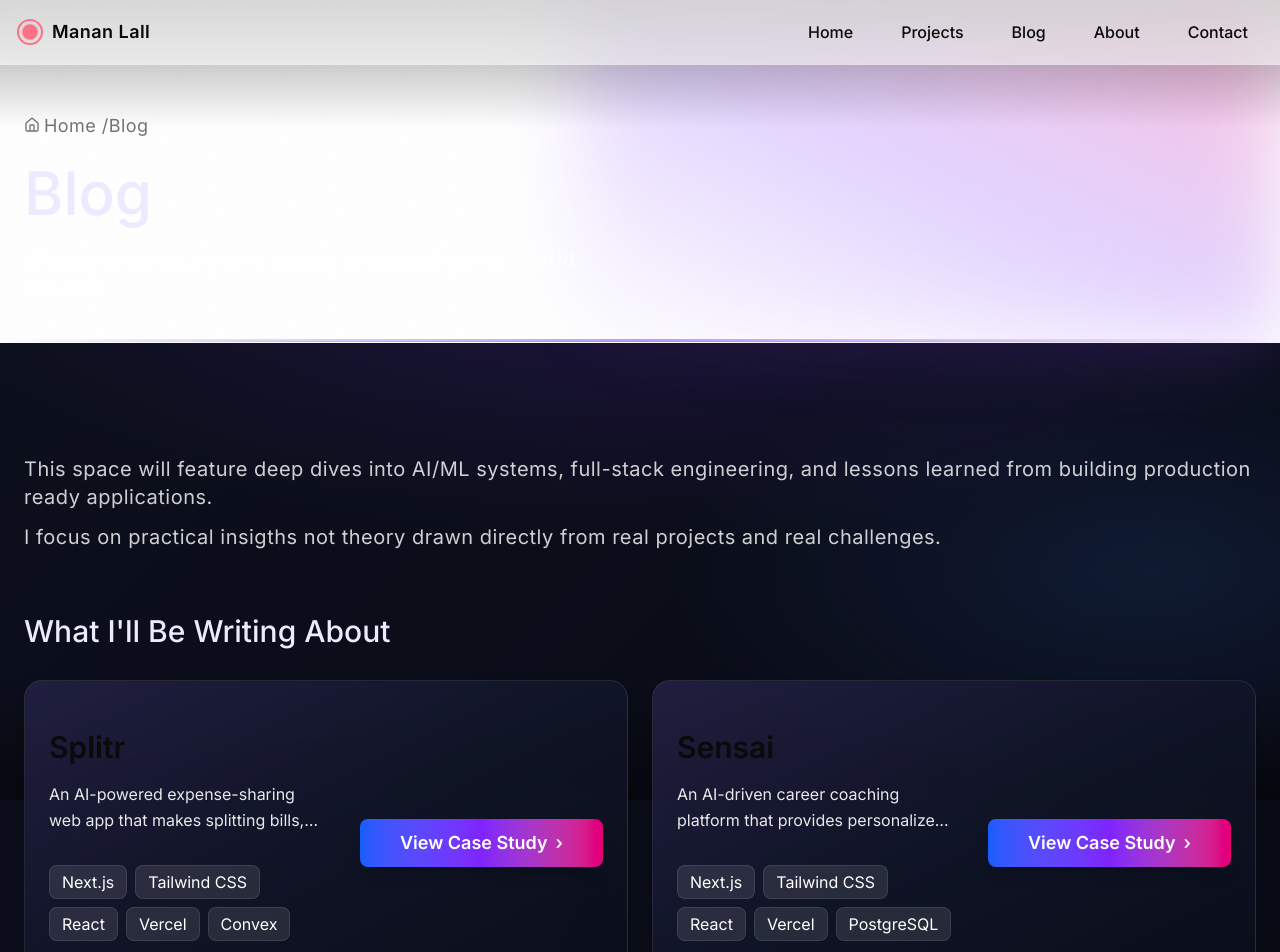
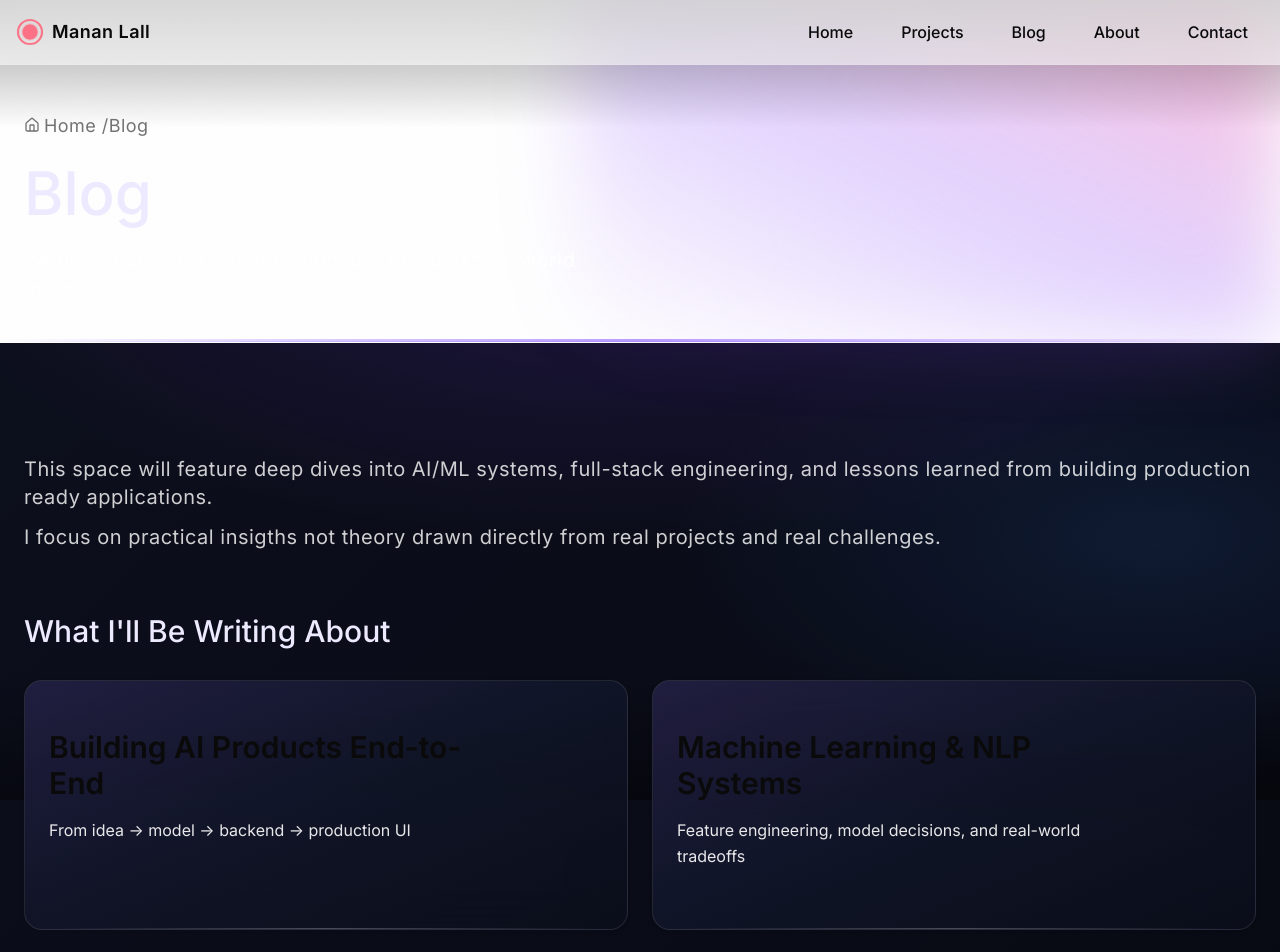
Before and after one commit to Manan0p/Personal-Portfolio, a Next.js app: page /blog in a window 1280 px wide. Shown: the top 952 px of the page. Built offline with nearby package versions, Linux system fonts and the light colour scheme.

Commit message:
loaded data

```diff
--- a/app/blog/page.jsx
+++ b/app/blog/page.jsx
@@ -1,5 +1,6 @@
 import { Button } from "@/components/ui/button";
 import { Card, CardContent } from "@/components/ui/card";
+import { blog } from "@/Data/blog";
 import { caseStudies } from "@/Data/case_studies";
 import { Home } from "lucide-react";
 import Link from "next/link";
@@ -51,7 +52,7 @@ export default function page() {
             <h3 className="font-medium text-violet-100 tracking-normal text-left text-xl mb-8 md:text-2xl lg:text-3xl leading-[1.1] md:leading-[1.1] lg:leading-[1.1]">
                 What I'll Be Writing About
             </h3>
-            <div className="grid grid-cols-2 gap-6 max-w-auto mx-auto ">{caseStudies.map((project,index)=>{
+            <div className="grid grid-cols-2 gap-6 max-w-auto mx-auto ">{blog.map((data,index)=>{
               return(
                 <Card key={index} className="after:absolute after:bottom-0 after:left-6 after:right-6 after:h-px after:bg-gradient-to-r after:from-transparent after:via-white/25 after:to-transparent group relative overflow-hidden rounded-2xl bg-gradient-to-br from-[#161a2d]/90 via-[#111528]/90 to-[#0b0e1a]/90
                                              backdrop-blur-xl border border-white/10 transition-all duration-300 hover:-translate-y-1 hover:border-white/20 hover:shadow-[0_0_80px_rgba(139,92,246,0.35)]
@@ -61,24 +62,11 @@ export default function page() {
                   <div className="pointer-events-none absolute inset-0 bg-gradient-to-br from-violet-500/10 via-transparent to-transparent" />
                   <CardContent className="relative flex items-center justify-between gap-8 px-6 py-6">
                       <div className="flex flex-col gap-3 max-w-[75%]">
-                        <h3 className="text-3xl mb-1 font-semibold">{project.title}</h3>
+                        <h3 className="text-3xl mb-1 font-semibold">{data.title}</h3>
                         <p className="text-base text-white/90 leading-relaxed mb-3 line-clamp-2">
-                          {project.description}
+                          {data.path}
                         </p>
-                        <div className="flex flex-wrap gap-2 pt-2">
-                          {project.stack?.map((tech, i) => (
-                            <span key={i} className="rounded-md bg-white/10 px-3 py-1 text-md text-white border border-white/10">
-                              {tech}
-                            </span>
-                          ))}
-                        </div>
                       </div>
-                      <Link href={`/projects/${project.slug}`} className="shrink-0">
-                        <Button className="text-white mt-4 bg-gradient-to-r from-blue-600 via-violet-600 to-pink-600 px-10 py-6 text-lg font-semibold shadow-lg hover:shadow-[0_0_40px_rgba(139,92,246,0.45)] transition-all" size="lg">
-                          View Case Study
-                          <span className="text-lg">›</span>
-                        </Button>
-                      </Link>
                   </CardContent>
                 </Card>
               )
```
